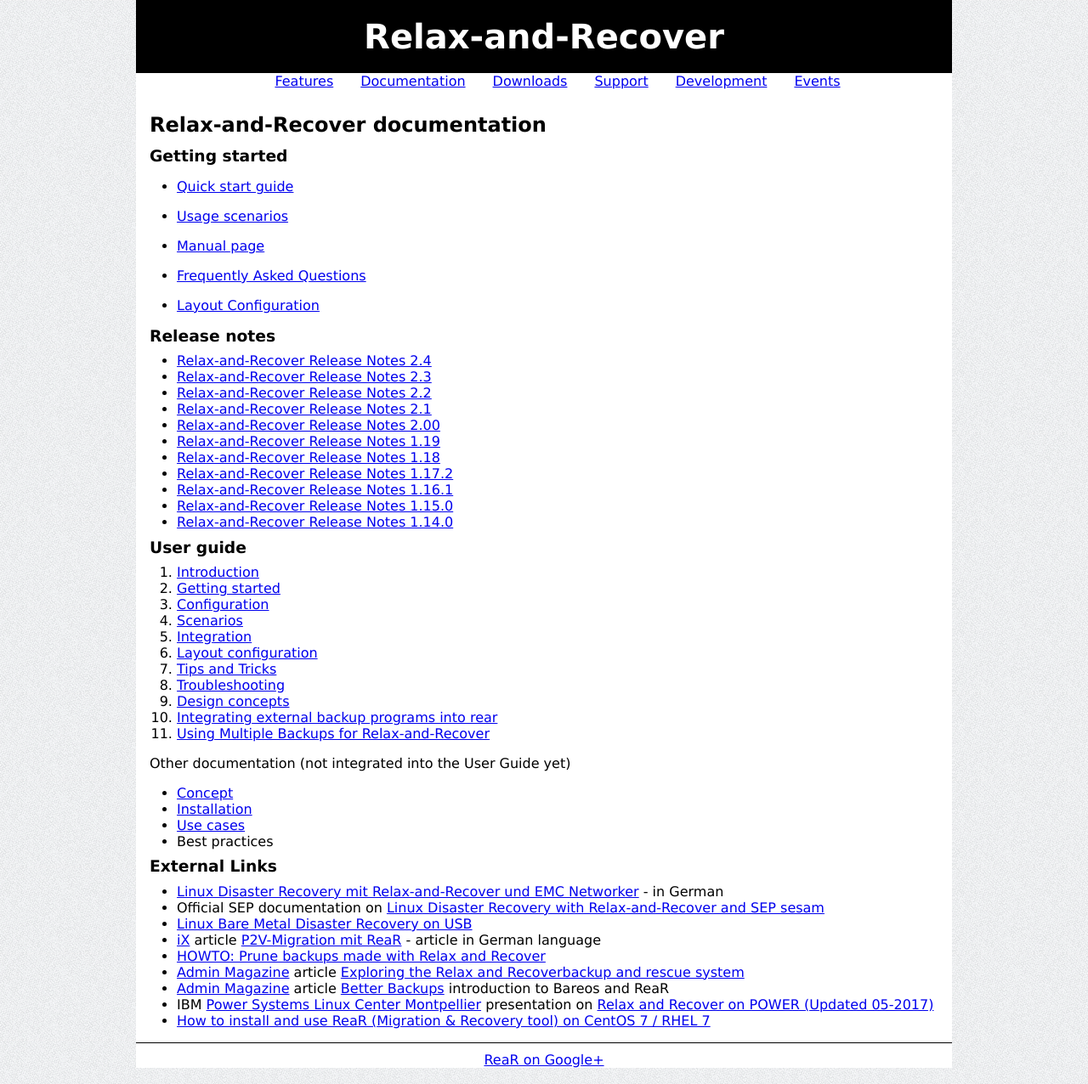
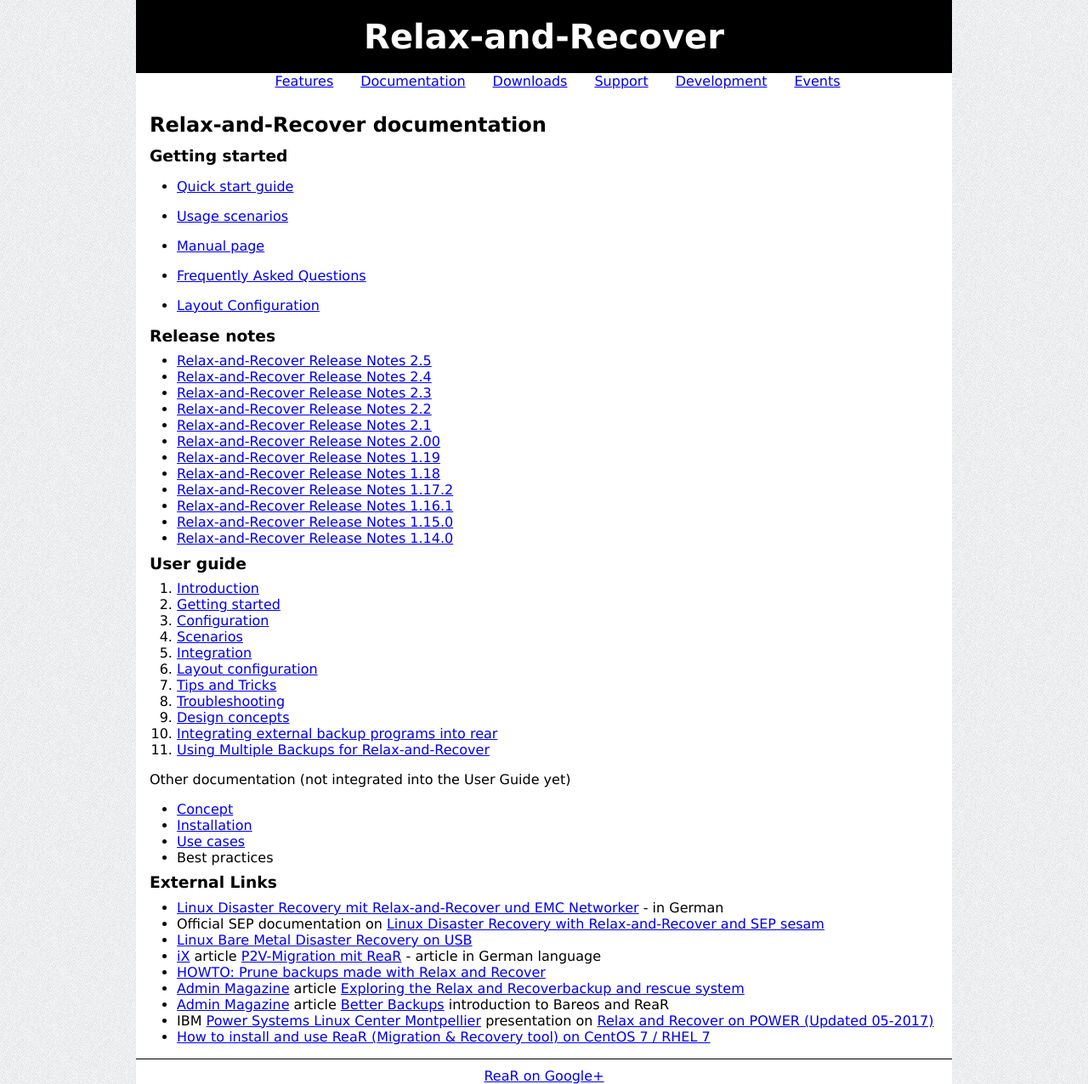
Before and after one commit to rear/rear.github.com, a Jekyll site: the page built from documentation/index.md, in a window 1280 px wide. Shown: the whole page at 85% size. Built offline with Jekyll 4.4.1, drawn with Linux system fonts in a browser that asks for light colours; comment, search, counter and statistics services are not loaded.

Commit message:
make release notes 2.5 visible on the web site

```diff
--- a/documentation/index.md
+++ b/documentation/index.md
@@ -19,6 +19,7 @@
 
 ### Release notes
 
+ - [Relax-and-Recover Release Notes 2.5](http://relax-and-recover.org/documentation/release-notes-2-5)
  - [Relax-and-Recover Release Notes 2.4](http://relax-and-recover.org/documentation/release-notes-2-4)
  - [Relax-and-Recover Release Notes 2.3](http://relax-and-recover.org/documentation/release-notes-2-3)
  - [Relax-and-Recover Release Notes 2.2](http://relax-and-recover.org/documentation/release-notes-2-2)
```
